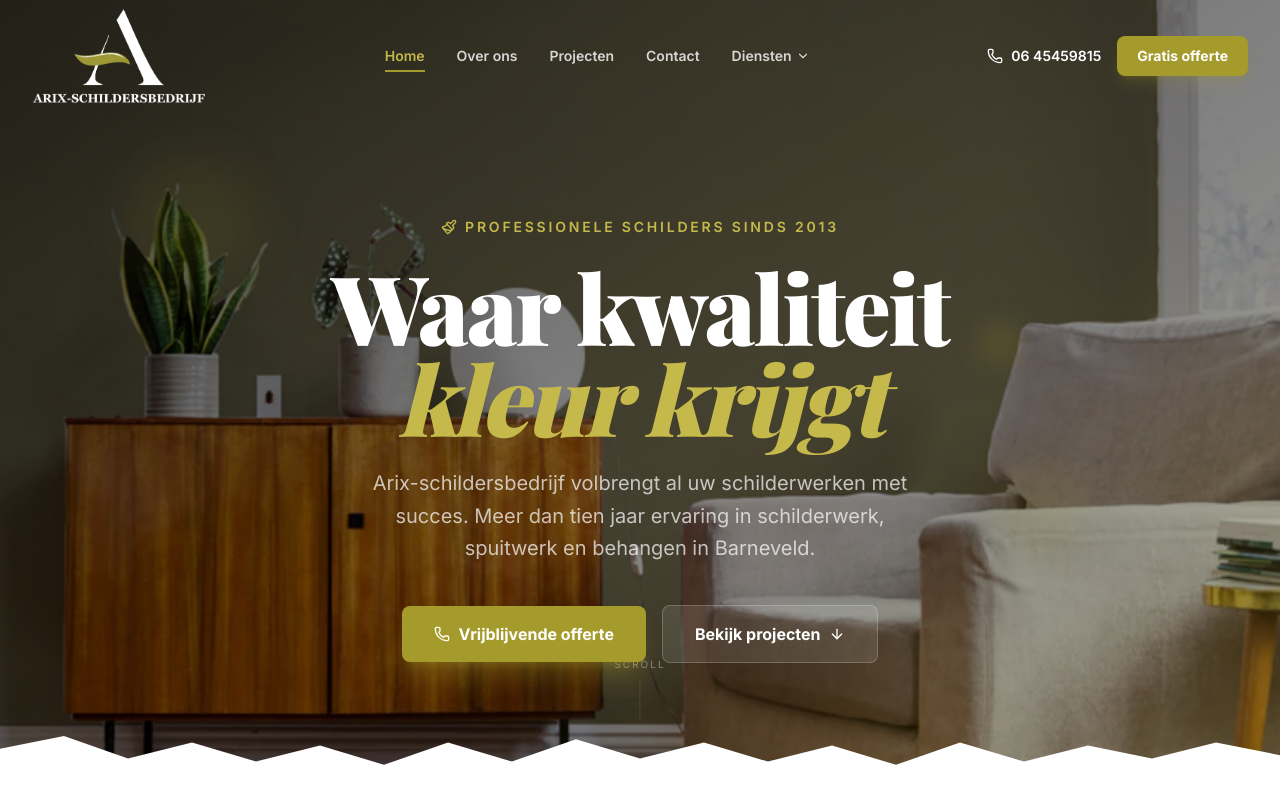
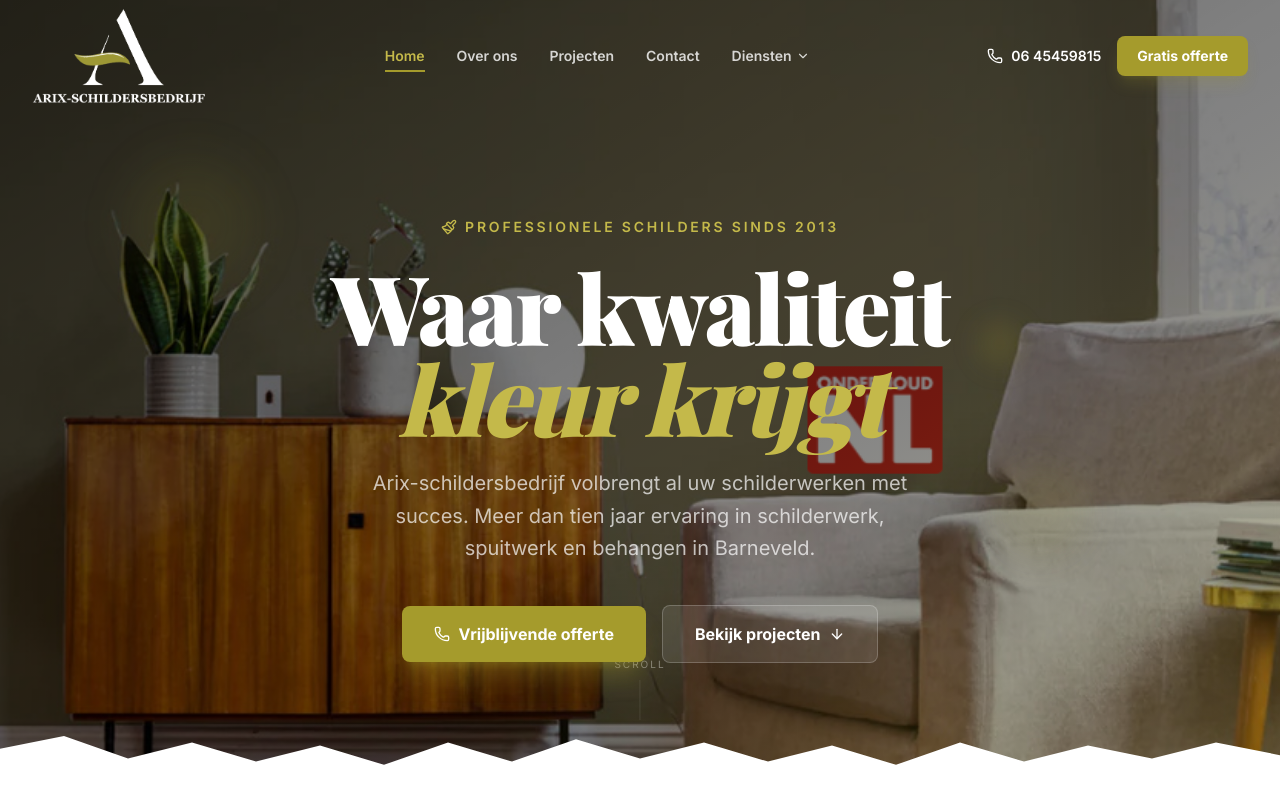
Before and after one commit to hameda9795/Arix, a Next.js app: page / in a window 1280 px wide. Shown: the top 800 px of the page. Built offline with nearby package versions, Linux system fonts and the light colour scheme; a web font is replaced by a local one.

Commit message:
Replace hero background with hero-new.png

```diff
--- a/src/app/contact/page.tsx
+++ b/src/app/contact/page.tsx
@@ -13,7 +13,7 @@
       "Neem contact op met ARIX-SCHILDERSBEDRIJF voor een vrijblijvende offerte. Bel +31 6 45459815 of mail naar info@arix-schildersbedrijf.nl.",
     images: [
       {
-        url: "/images/hero-bg.webp",
+        url: "/images/hero-new.png",
         width: 1200,
         height: 630,
         alt: "ARIX-SCHILDERSBEDRIJF",
@@ -25,7 +25,7 @@
     title: "Contact | Vrijblijvende Offerte Aanvragen",
     description:
       "Neem contact op met ARIX-SCHILDERSBEDRIJF voor een vrijblijvende offerte. Bel +31 6 45459815 of mail naar info@arix-schildersbedrijf.nl.",
-    images: ["/images/hero-bg.webp"],
+    images: ["/images/hero-new.png"],
   },
   alternates: {
     canonical: "/contact",
@@ -42,7 +42,7 @@
   mainEntity: {
     "@type": "LocalBusiness",
     name: "ARIX-SCHILDERSBEDRIJF",
-    image: "https://arix-schildersbedrijf.nl/images/hero-bg.webp",
+    image: "https://arix-schildersbedrijf.nl/images/hero-new.png",
     url: "https://arix-schildersbedrijf.nl",
     telephone: "+31645459815",
     email: "info@arix-schildersbedrijf.nl",
--- a/src/app/diensten/page.tsx
+++ b/src/app/diensten/page.tsx
@@ -13,7 +13,7 @@
       "Bekijk alle diensten van ARIX-SCHILDERSBEDRIJF: schilderwerk, spuitwerk, behangen, houtrot reparatie en sauzklaar stucwerk.",
     images: [
       {
-        url: "/images/hero-bg.webp",
+        url: "/images/hero-new.png",
         width: 1200,
         height: 630,
         alt: "ARIX-SCHILDERSBEDRIJF",
@@ -25,7 +25,7 @@
     title: "Diensten | ARIX-SCHILDERSBEDRIJF",
     description:
       "Bekijk alle diensten van ARIX-SCHILDERSBEDRIJF: schilderwerk, spuitwerk, behangen, houtrot reparatie en sauzklaar stucwerk.",
-    images: ["/images/hero-bg.webp"],
+    images: ["/images/hero-new.png"],
   },
   alternates: {
     canonical: "/diensten",
--- a/src/app/layout.tsx
+++ b/src/app/layout.tsx
@@ -52,7 +52,7 @@
     type: "website",
     images: [
       {
-        url: "/images/hero-bg.webp",
+        url: "/images/hero-new.png",
         width: 1200,
         height: 630,
         alt: "ARIX-SCHILDERSBEDRIJF",
@@ -67,7 +67,7 @@
     },
     description:
       "Arix-schildersbedrijf volbrengt al uw schilderwerken met succes. Meer dan tien jaar ervaring in schilderwerk, spuitwerk en behangen in Barneveld, Tiel en Arnhem.",
-    images: ["/images/hero-bg.webp"],
+    images: ["/images/hero-new.png"],
   },
   robots: {
     index: true,
--- a/src/app/over-ons/page.tsx
+++ b/src/app/over-ons/page.tsx
@@ -13,7 +13,7 @@
       "Leer meer over ARIX-SCHILDERSBEDRIJF. Al meer dan 10 jaar dé professionele schilder in Barneveld en omgeving.",
     images: [
       {
-        url: "/images/hero-bg.webp",
+        url: "/images/hero-new.png",
         width: 1200,
         height: 630,
         alt: "ARIX-SCHILDERSBEDRIJF",
@@ -25,7 +25,7 @@
     title: "Over Ons | ARIX-SCHILDERSBEDRIJF in Barneveld",
     description:
       "Leer meer over ARIX-SCHILDERSBEDRIJF. Al meer dan 10 jaar dé professionele schilder in Barneveld en omgeving.",
-    images: ["/images/hero-bg.webp"],
+    images: ["/images/hero-new.png"],
   },
   alternates: {
     canonical: "/over-ons",
--- a/src/app/page.tsx
+++ b/src/app/page.tsx
@@ -23,7 +23,7 @@
       "ARIX-SCHILDERSBEDRIJF heeft meer dan 10 jaar ervaring in professioneel schilderwerk, spuitwerk, behangen, houtrot reparatie en stucwerk. Wij bedienen Barneveld, Tiel, Arnhem en omgeving.",
     images: [
       {
-        url: "/images/hero-bg.webp",
+        url: "/images/hero-new.png",
         width: 1200,
         height: 630,
         alt: "ARIX-SCHILDERSBEDRIJF",
@@ -35,7 +35,7 @@
     title: "Professionele Schilders in Barneveld | ARIX-SCHILDERSBEDRIJF",
     description:
       "ARIX-SCHILDERSBEDRIJF heeft meer dan 10 jaar ervaring in professioneel schilderwerk, spuitwerk, behangen, houtrot reparatie en stucwerk. Wij bedienen Barneveld, Tiel, Arnhem en omgeving.",
-    images: ["/images/hero-bg.webp"],
+    images: ["/images/hero-new.png"],
   },
   alternates: {
     canonical: "/",
@@ -46,7 +46,7 @@
   "@context": "https://schema.org",
   "@type": "LocalBusiness",
   name: "ARIX-SCHILDERSBEDRIJF",
-  image: "https://arix-schildersbedrijf.nl/images/hero-bg.webp",
+  image: "https://arix-schildersbedrijf.nl/images/hero-new.png",
   url: "https://arix-schildersbedrijf.nl",
   telephone: "+31645459815",
   email: "info@arix-schildersbedrijf.nl",
--- a/src/app/projecten/page.tsx
+++ b/src/app/projecten/page.tsx
@@ -13,7 +13,7 @@
       "Bekijk de meest recente projecten van ARIX-SCHILDERSBEDRIJF. Laat u inspireren door ons portfolio van schilderwerk, spuitwerk, behangen en renovaties.",
     images: [
       {
-        url: "/images/hero-bg.webp",
+        url: "/images/hero-new.png",
         width: 1200,
         height: 630,
         alt: "ARIX-SCHILDERSBEDRIJF",
@@ -25,7 +25,7 @@
     title: "Projecten | Schilderwerk Portfolio",
     description:
       "Bekijk de meest recente projecten van ARIX-SCHILDERSBEDRIJF. Laat u inspireren door ons portfolio van schilderwerk, spuitwerk, behangen en renovaties.",
-    images: ["/images/hero-bg.webp"],
+    images: ["/images/hero-new.png"],
   },
   alternates: {
     canonical: "/projecten",
--- a/src/components/Hero.tsx
+++ b/src/components/Hero.tsx
@@ -26,7 +26,7 @@
       <div className="absolute inset-0 overflow-hidden">
         <motion.div className="absolute inset-[-10%] w-[120%] h-[120%]" style={{ y: bgY }}>
           <Image
-            src="/images/hero-bg.webp"
+            src="/images/hero-new.png"
             alt="Schilderwerk achtergrond"
             fill
             className="object-cover"
--- a/src/components/ServicePageLayout.tsx
+++ b/src/components/ServicePageLayout.tsx
@@ -18,7 +18,7 @@
   subtitle,
   description,
   features,
-  image = "/images/hero-bg.webp",
+  image = "/images/hero-new.png",
 }: ServicePageLayoutProps) {
   return (
     <>
```
Also changed, not shown: public/images/OnderhoudNL_Standaard_RGB_zonder witruimte.png (added), public/images/hero-new.png (added), 96 other files (tests, documents, lock files or other folders).
